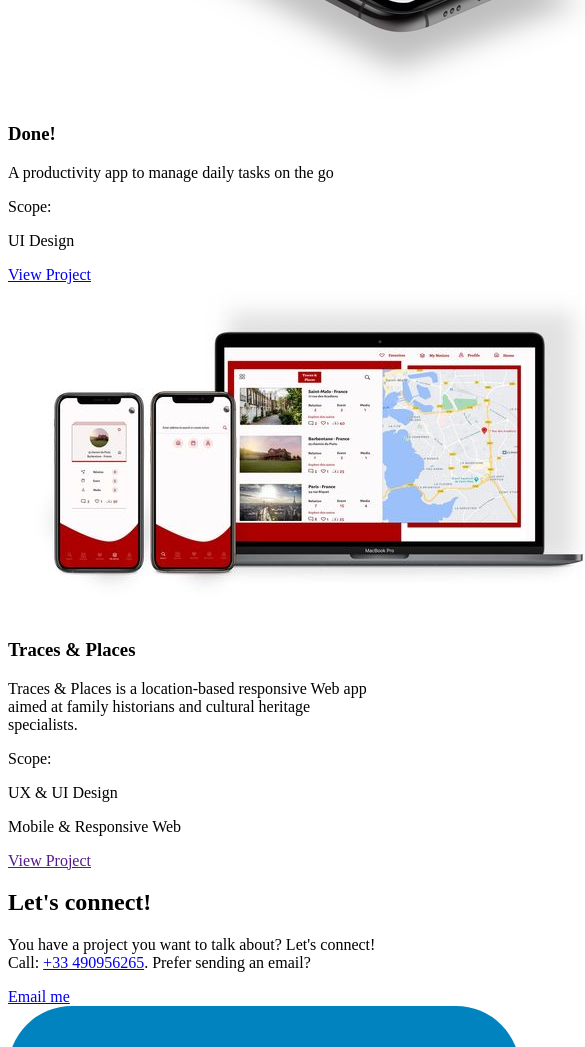
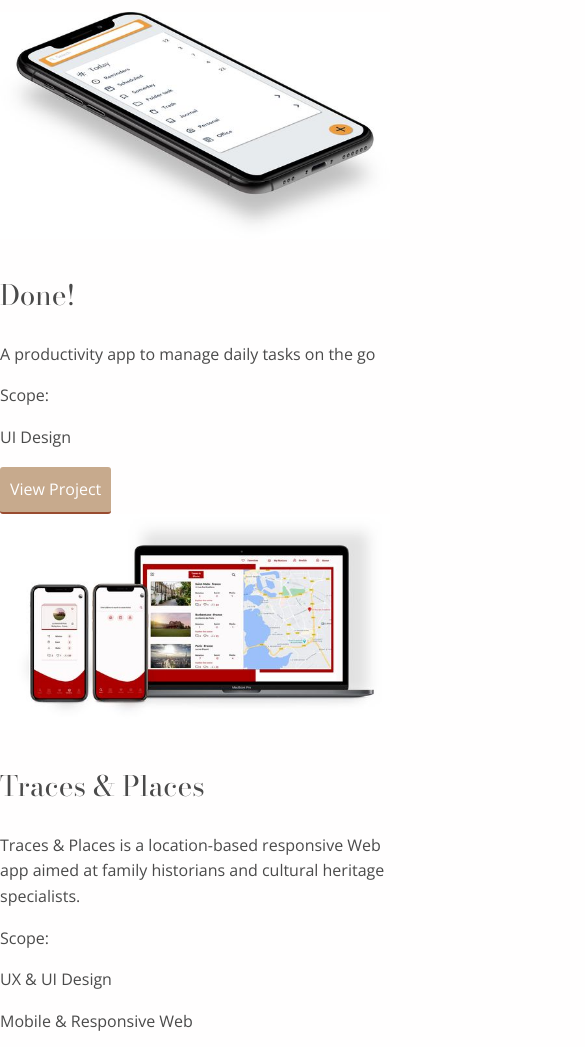
Before and after one commit to lacatham/portfolio-website, a plain HTML site: page index.html in a window 390 px wide. Shown: the part 692-1739 px from the top of the page, 585 px wide, since content can reach past the window. Drawn offline with nearby package versions, Linux system fonts and the light colour scheme.

Commit message:
Added CSS file and link to html files
1 - Added a css file
2 - Made adjustment to the html files:
- changed font families
- added color palette
- added buttons
- added id for sections
- images responsive

```diff
--- /dev/null
+++ b/css/style.css
@@ -0,0 +1,93 @@
+/*
+Colors used:
+Primary Colors (beige): #C7AA8D; (beige foncé): #C3976A
+Secondary Colors (rouge): #BA4A23; (maron foncé): #474542
+*/
+/*
+@import url('https://fonts.googleapis.com/css2?family=Bodoni+Moda:wght@400;500;600;700&family=Open+Sans:wght@300;400;600;700&display=swap');
+*/
+body {
+  background-color: #FFFEFE;
+  font-family: 'Open Sans', sans-serif;
+  font-size: 16px;  /* Sets the font size to 16px */
+  font-weight: 400; /* Sets the font weight to 400 */
+  line-height: 1.6; /* Sets the line-height to 1.6 * the font-size */
+  color: #4a4a4a;
+}
+
+h1, h2, h3, h4 {
+  font-family: 'Bodoni Moda', serif;
+  line-height: 1.4;
+}
+
+h1 {
+  font-size: 2.75em;
+  font-weight:700;
+}
+
+h2 {
+  font-size: 2.25em;
+  font-weight: 700;
+}
+
+h3 {
+  font-size: 1.75em;
+  font-weight: 400;
+}
+
+h4 {
+  font-size: 1.35em;
+  font-weight: 400;
+}
+/* general image responsive sizing */
+img {
+  width: 100%;
+}
+/*custome logo sizing */
+#logo {
+  width: 150px;
+  height: auto;
+}
+/* Links */
+a {
+  color: #c3976a;
+  text-decoration: none; /* No underlining */
+}
+a:hover,
+a:focus {
+  color: #ba4a23;
+  text-decoration: underline;  /* Underlining when hovering over a link */
+}
+a:visited { /* visited link */
+  color: #white;
+}
+a:active { /* selected link */
+  color: #ba4a23;
+}
+
+
+.button {
+  display: inline-block; /* since the <a> tag is inline by default, we need to change this to inline-block, but more on this in the next exercise */
+  background-color: #c7aa8d;
+  color: #ffffff; /* needed to override the default link color */
+  font-weight: 400;
+  padding: 10px;
+  border-radius: 3px;
+  border-bottom: 2px solid #994c30; /* width of the border, type, color */
+  transition: 0.2s opacity;
+}
+.button:hover {
+  opacity: 0.8; /* Reduces the opacity of the button to 80% */
+  text-decoration: none;
+}
+
+.button.contact {
+  background-color: #ffffff;
+  color: #c7aa8d;
+  text-transform: uppercase;
+  border: 2px solid #c3976a;
+}
+.button.contact:hover {
+  background-color: #c3976a;
+  color: #ffffff;
+}
--- a/index.html
+++ b/index.html
@@ -3,9 +3,18 @@
 
 <head>
   <meta http-equiv="Content-Type" content="text/html; charset=utf-8">
+  <meta name="viewport" content="width=device-width, initial-scale=1">
   <meta name="author" content="<Myriam Pauillac">
   <meta name="description" content="Personal portfolio of UI and UX design work">
   <title>Mel Diamand</title>
+  <!-- add noramlize below -->
+  <link rel="stylesheet" type="text/css" href="https://cdnjs.cloudflare.com/ajax/libs/normalize/8.0.1/normalize.min.css">
+  <!-- add your style.css file below that's in the css directory -->
+  <link rel="stylesheet" type="text/css" href="css/style.css">
+  <!-- font family -->
+  <link href="https://fonts.googleapis.com/css2?family=Bodoni+Moda:wght@400;500;600;700&family=Open+Sans:wght@300;400;600;700&display=swap" rel="stylesheet">
+
+
 </head>
 
 <body>
@@ -13,7 +22,7 @@
   <header>
     <!-- For the navigation -->
     <div class="container">
-      <a href="index.html"><img src="img/logo/Logo.svg" alt="Logo mel diamand"></a>
+      <a href="index.html"><img id="logo" src="img/logo/Logo.svg" alt="Logo mel diamand"></a>
       <nav>
         <ul>
           <li><a href="index.html">Work</a></li>
@@ -26,7 +35,7 @@
 
   <main>
     <!-- For the hero section -->
-    <div class="section">
+    <div id="hero">
       <div class="container">
         <h1>Hello, I'm Myriam aka Mel Diamand <span>Free spirit, product designer & team director</span></h1>
         <p>
@@ -36,7 +45,7 @@
     </div>
 
     <!-- For your projects -->
-    <div class="section">
+    <div id="projects">
       <div class="container">
         <!-- open first column (used for image) -->
         <h2>Projects</h2>
@@ -61,7 +70,7 @@
             <p>
               UI Design
             </p>
-            <a href="done.html">View Project</a>
+            <a href="done.html" class="button">View Project</a>
           </div>
         </div>
         <!-- open first column (used for image) -->
@@ -88,7 +97,7 @@
             <p>
               Mobile & Responsive Web
             </p>
-            <a href="">View Project</a>
+            <a href="#" class="button">View Project</a>
           </div>
         </div>
       </div>
@@ -103,7 +112,7 @@
         You have a project you want to talk about? Let's connect! Call: <a href="tel:+33490956265">+33 490956265</a>. Prefer sending an email?
       </p>
       <div>
-        <a href="mailto:myriam@pauillac.eu">Email me</a>
+        <a href="mailto:myriam@pauillac.eu" class="button contact">Email me</a>
       </div>
 
       <!--Social Media Layout and placeholders-->
```
Also changed, not shown: about.html (+16 -6 lines), done.html (+22 -14 lines), 1 other file.
